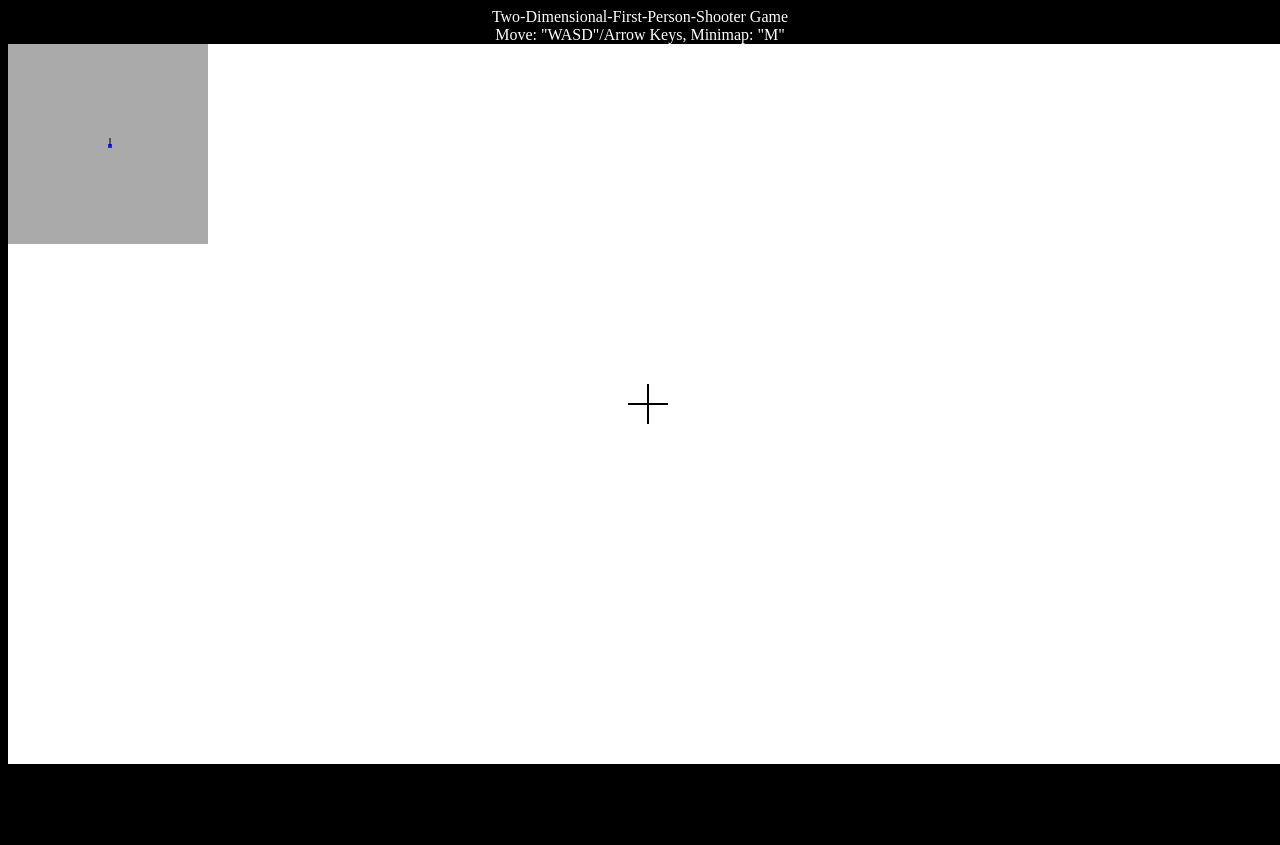
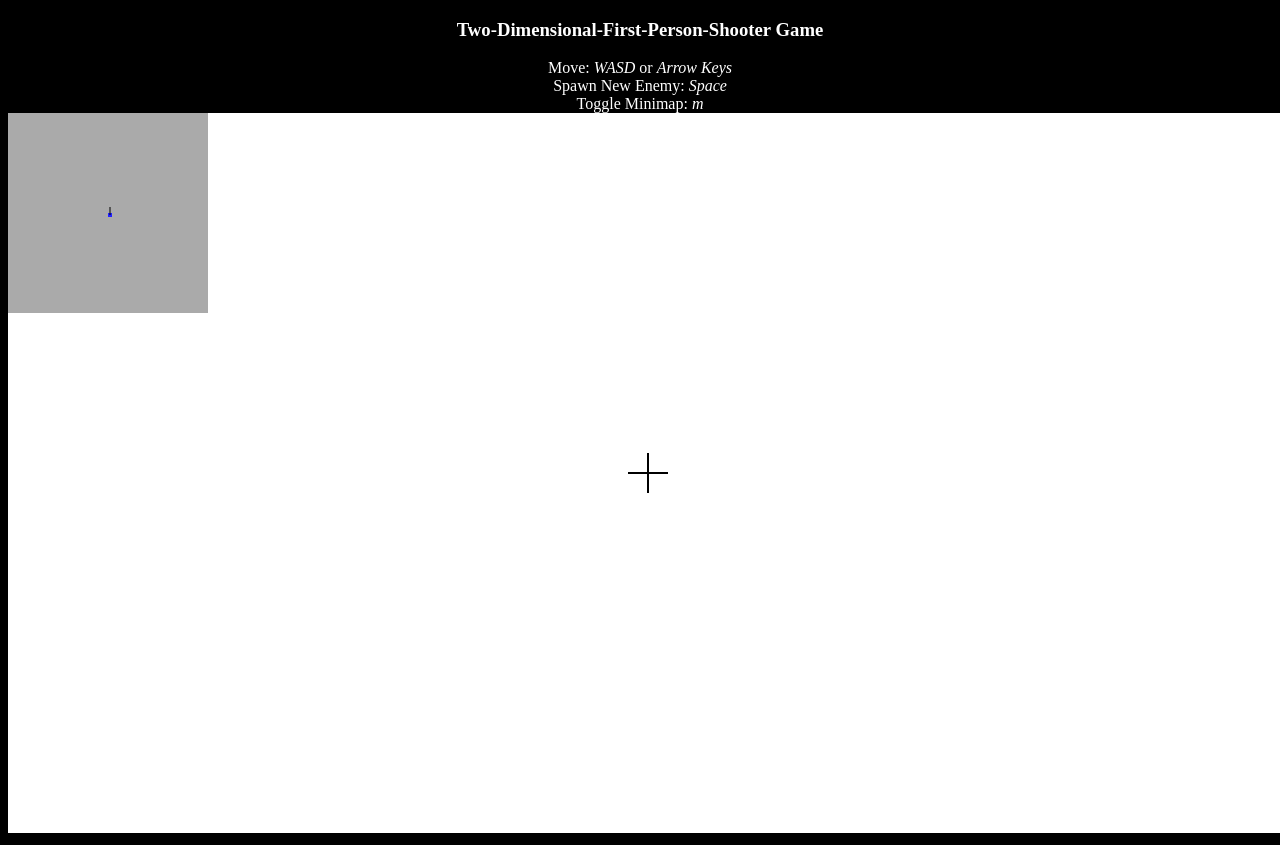
Before and after one commit to sambdavidson/2D-FPS, a plain HTML site: page index.html in a window 1280 px wide. Before the commit the page ends 800 px from the top, so only its background shows below. Drawn offline with Linux system fonts and the light colour scheme.

Commit message:
Updated HTML to give better instructions.

```diff
--- a/index.html
+++ b/index.html
@@ -8,13 +8,18 @@
     <link href="styles.css" rel="stylesheet">
 </head>
 <body>
+<h3>
+    Two-Dimensional-First-Person-Shooter Game
+</h3>
 <div>
-    Two-Dimensional-First-Person-Shooter Game
+    Move: <i>WASD</i> or <i>Arrow Keys</i>
 </div>
 <div>
-    Move: "WASD"/Arrow Keys, Minimap: "M"
+	Spawn New Enemy: <i>Space</i>
 </div>
-
+<div>
+	Toggle Minimap: <i>m</i>
+</div>
 <canvas id="game"></canvas>
 </body>
 </html>
```
